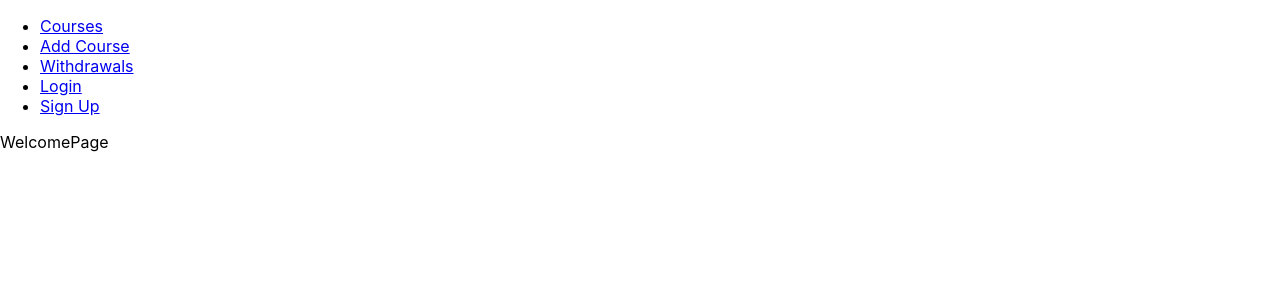
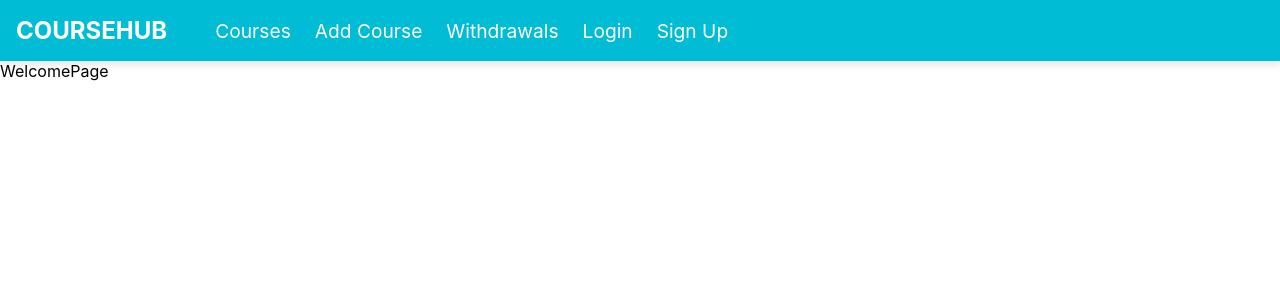
Before and after one commit to hadigghazi/E-Learning, a React (Create React App) app in the folder admin-app/app/: page / in a window 1280 px wide. Shown: the top 300 px of the page. Built offline with nearby package versions, Linux system fonts and the light colour scheme.

Commit message:
Styling the courses page for admins

```diff
--- a/admin-app/app/src/components/Navbar.jsx
+++ b/admin-app/app/src/components/Navbar.jsx
@@ -1,8 +1,7 @@
 import React from 'react';
-import { Link } from 'react-router-dom';
-import { useNavigate } from 'react-router-dom';
-import { useSelector } from 'react-redux';
+import { Link, useNavigate } from 'react-router-dom';
 import { useLogoutMutation } from '../services/apiSlice';
+import styles from '../styles/Navbar.module.css';
 
 const Navbar = () => {
   const [logout] = useLogoutMutation();
@@ -21,30 +20,29 @@ const Navbar = () => {
   };
 
   return (
-    <nav>
-      <ul>
-        <li>
-          <Link to="/courses">Courses</Link>
+    <nav className={styles.navbar}>
+      <div className={styles.logo}>CourseHub</div>
+      <ul className={styles.navList}>
+        <li className={styles.navItem}>
+          <Link to="/courses" className={styles.navLink}>Courses</Link>
         </li>
-        <li>
-          <Link to="/add-course">Add Course</Link>
+        <li className={styles.navItem}>
+          <Link to="/add-course" className={styles.navLink}>Add Course</Link>
         </li>
-        <li>
-          <Link to="/withdrawals">Withdrawals</Link>
+        <li className={styles.navItem}>
+          <Link to="/withdrawals" className={styles.navLink}>Withdrawals</Link>
         </li>
         {loggedin ? (
-          <>
-            <li>
-              <button onClick={handleLogout}>Logout</button>
-            </li>
-          </>
+          <li className={styles.navItem}>
+            <button onClick={handleLogout} className={styles.navButton}>Logout</button>
+          </li>
         ) : (
           <>
-            <li>
-              <Link to="/login">Login</Link>
+            <li className={styles.navItem}>
+              <Link to="/login" className={styles.navLink}>Login</Link>
             </li>
-            <li>
-              <Link to="/register">Sign Up</Link>
+            <li className={styles.navItem}>
+              <Link to="/register" className={styles.navLink}>Sign Up</Link>
             </li>
           </>
         )}
--- a/admin-app/app/src/pages/CoursesPage.jsx
+++ b/admin-app/app/src/pages/CoursesPage.jsx
@@ -1,6 +1,7 @@
 import React from 'react';
 import { useNavigate } from 'react-router-dom';
 import { useGetCoursesQuery } from '../services/apiSlice';
+import styles from '../styles/CoursesPage.module.css';
 
 const CoursesPage = () => {
   const { data, error, isLoading } = useGetCoursesQuery();
@@ -21,15 +22,21 @@ const CoursesPage = () => {
   };
 
   return (
-    <div>
-      <h1>Explore Courses</h1>
-      <p>{user ? `Hello ${user.name} 👋! Enjoy The Courses` : 'Hello! Enjoy The Courses'}</p>
+    <div className={styles.container}>
+      <h1 className={styles.heading}>Explore Courses</h1>
+      <p className={styles.greeting}>
+        {user ? `Hello ${user.name} 👋! Enjoy The Courses` : 'Hello! Enjoy The Courses'}
+      </p>
       {courses.length > 0 ? (
-        <ul>
+        <ul className={styles.courseList}>
           {courses.map((course) => (
-            <li key={course._id} onClick={() => handleCourseClick(course._id)}>
-              <h2>{course.title}</h2>
-              <p>{course.description}</p>
+            <li
+              key={course._id}
+              className={styles.courseItem}
+              onClick={() => handleCourseClick(course._id)}
+            >
+              <h2 className={styles.courseTitle}>{course.title}</h2>
+              <p className={styles.courseDescription}>{course.description}</p>
             </li>
           ))}
         </ul>
--- /dev/null
+++ b/admin-app/app/src/styles/CoursesPage.module.css
@@ -0,0 +1,49 @@
+.container {
+    padding: 2rem;
+    background-color: #f5f5f5;
+    min-height: 100vh;
+    font-family: Arial, sans-serif;
+  }
+
+  .heading {
+    text-align: center;
+    color: #333;
+    margin-bottom: 1rem;
+  }
+
+  .greeting {
+    text-align: center;
+    color: #555;
+    font-size: 1.2rem;
+    margin-bottom: 2rem;
+  }
+
+  .courseList {
+    list-style-type: none;
+    padding: 0;
+  }
+
+  .courseItem {
+    background-color: #ffffff;
+    border-radius: 8px;
+    box-shadow: 0 4px 8px rgba(0, 0, 0, 0.1);
+    margin-bottom: 1rem;
+    padding: 1rem;
+    cursor: pointer;
+    transition: transform 0.2s ease, box-shadow 0.2s ease;
+  }
+
+  .courseItem:hover {
+    transform: translateY(-5px);
+    box-shadow: 0 6px 12px rgba(0, 0, 0, 0.15);
+  }
+
+  .courseTitle {
+    font-size: 1.5rem;
+    margin: 0;
+    color: #333;
+  }
+
+  .courseDescription {
+    color: #666;
+  }
--- /dev/null
+++ b/admin-app/app/src/styles/Navbar.module.css
@@ -0,0 +1,48 @@
+.navbar {
+  background-color: #00bcd4;
+  padding: 1rem;
+  display: flex;
+  align-items: center;
+  box-shadow: 0 4px 8px rgba(0, 0, 0, 0.1);
+  color: white;
+}
+
+.logo {
+  font-size: 1.5rem;
+  font-weight: bold;
+  margin-right: 3rem;
+  color: #ffffff;
+  text-transform: uppercase;
+}
+
+.navList {
+  list-style: none;
+  display: flex;
+  gap: 1.5rem;
+  margin: 0;
+  padding: 0;
+}
+
+.navLink {
+  color: #ffffff;
+  text-decoration: none;
+  font-size: 1.2rem;
+  transition: color 0.3s ease;
+}
+
+.navLink:hover {
+  color: #004d40;
+}
+
+.navButton {
+  background-color: transparent;
+  color: #ffffff;
+  border: none;
+  font-size: 1.2rem;
+  cursor: pointer;
+  transition: color 0.3s ease;
+}
+
+.navButton:hover {
+  color: #004d40;
+}
```
